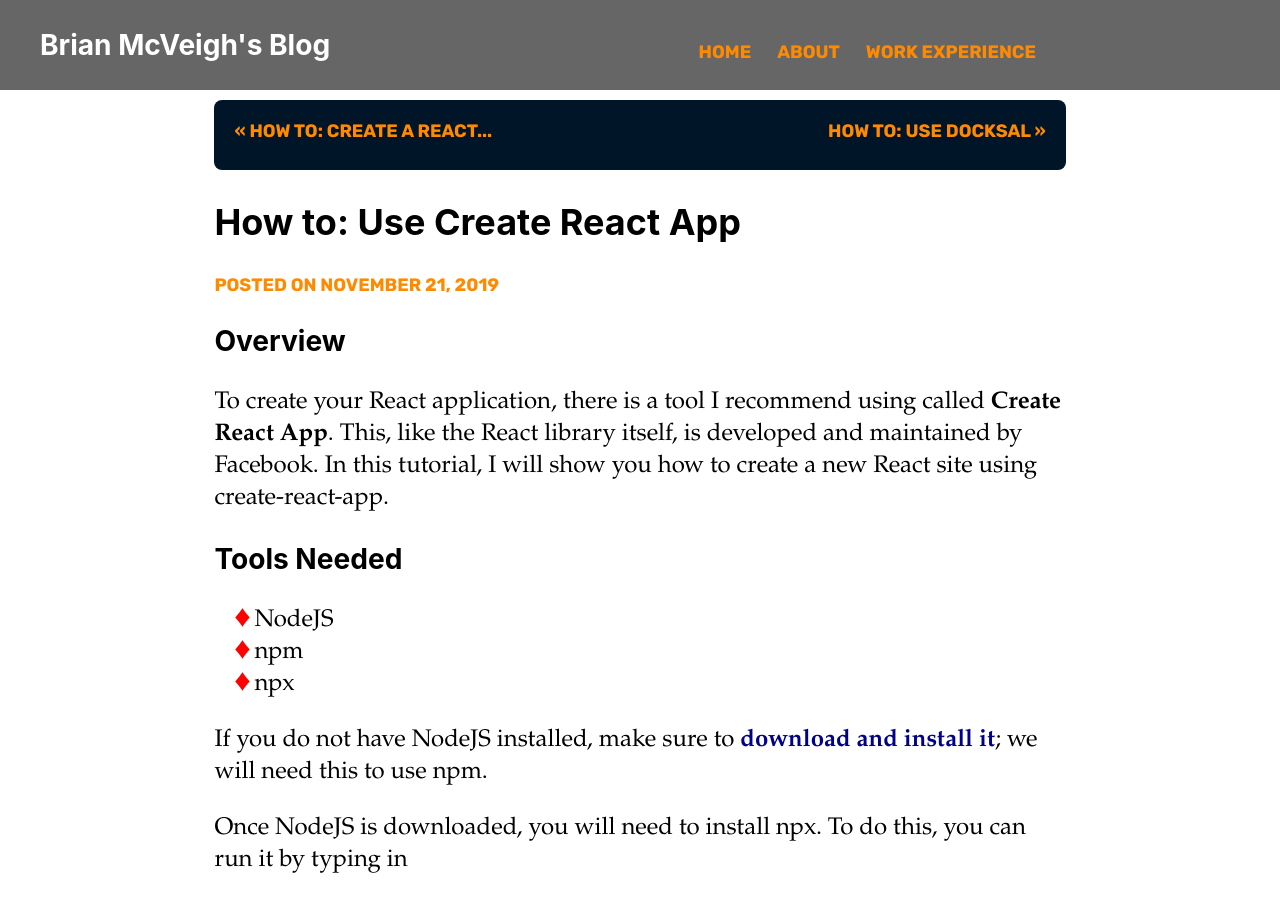
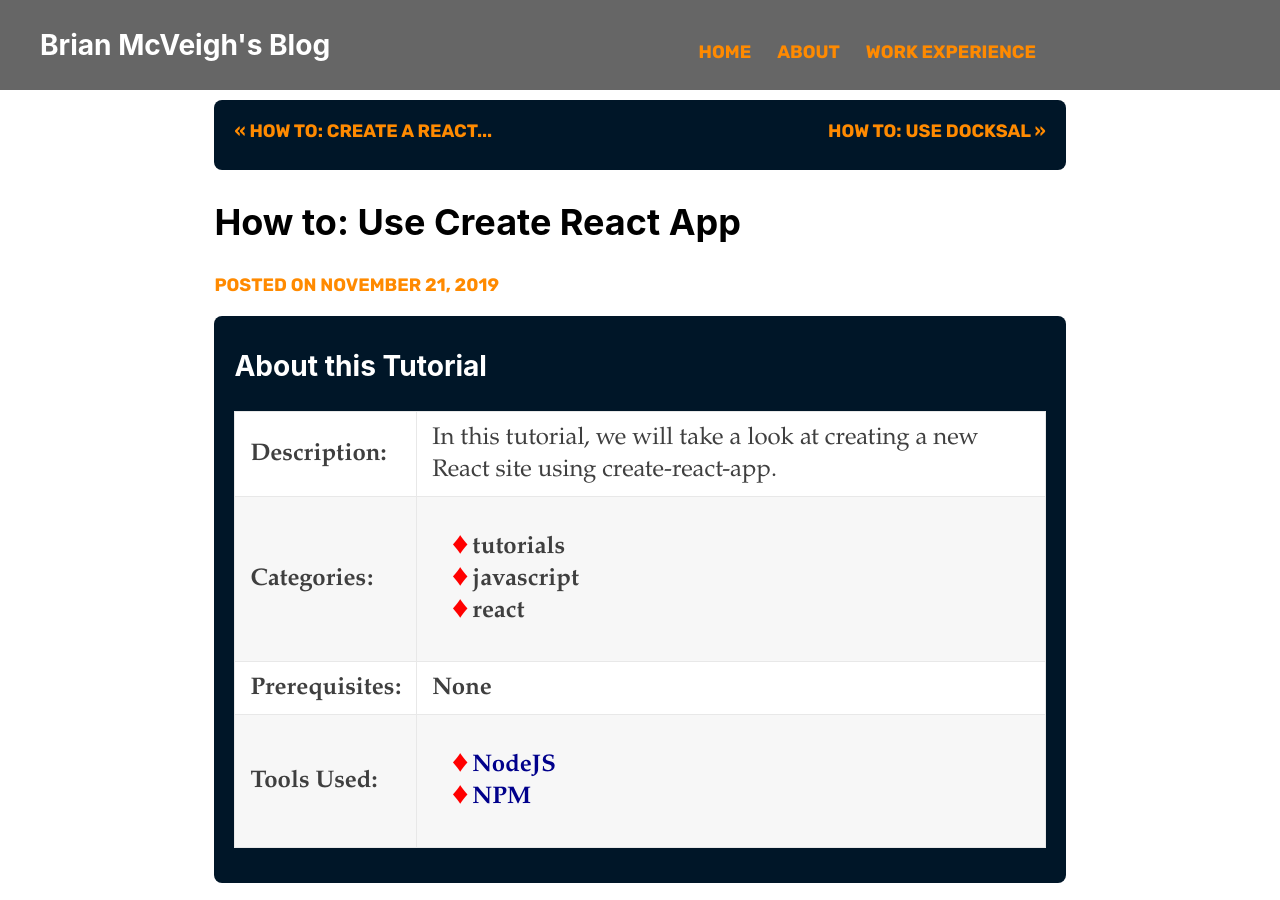
Before and after one commit to bmcveigh/bmcveigh.github.io, a Jekyll site: the page built from _posts/2019-11-21-how-to-use-create-react-app.markdown, in a window 1280 px wide and 900 px high. Built offline with Jekyll 4.4.1, drawn with Linux system fonts in a browser that asks for light colours.

Commit message:
Provide table for displaying tutorial information.

```diff
--- a/_layouts/tutorial.html
+++ b/_layouts/tutorial.html
@@ -32,18 +32,20 @@ layout: default
                     </td>
                 </tr>
             {% endif %}
-            {% if page.prerequisites %}
-                <tr class="row-prerequisites">
-                    <td><strong>Prerequisites:</strong></td>
-                    <td>
+            <tr class="row-prerequisites">
+                <td><strong>Prerequisites:</strong></td>
+                <td>
+                    {% if page.prerequisites %}
                         <ul>
                             {% for prerequisite in page.prerequisites %}
                                 <li><a href="{{ prerequisite.url }}">{{ prerequisite.title }}</a></li>
                             {% endfor %}
                         </ul>
-                    </td>
-                </tr>
-            {% endif %}
+                    {% else %}
+                        <strong>None</strong>
+                    {% endif %}
+                </td>
+            </tr>
             {% if page.tools_used %}
             <tr class="row-tools-used">
                 <td><strong>Tools Used:</strong></td>
--- a/_posts/2019-11-21-how-to-create-custom-component-react.markdown
+++ b/_posts/2019-11-21-how-to-create-custom-component-react.markdown
@@ -3,7 +3,7 @@ layout: tutorial
 title:  "How to: Create a React component."
 date:   2019-11-21 09:54:59 -0500
 categories: tutorials javascript react
-description: In this tutorial, we will take a look at creating a new React app using create-react-app.
+description: In this tutorial, we will take a look at creating a new React component using JSX.
 prerequisites:
 - title: 'How To: Use Create React App'
   url: http://127.0.0.1:4001/tutorials/javascript/react/2019/11/21/how-to-use-create-react-app.html
--- a/_posts/2019-11-21-how-to-use-create-react-app.markdown
+++ b/_posts/2019-11-21-how-to-use-create-react-app.markdown
@@ -1,8 +1,14 @@
 ---
-layout: post
+layout: tutorial
 title:  "How to: Use Create React App"
 date:   2019-11-21 09:53:59 -0500
 categories: tutorials javascript react
+description: In this tutorial, we will take a look at creating a new React site using create-react-app.
+tools_used:
+- title: 'NodeJS'
+  url: '#'
+- title: 'NPM'
+  url: '#'
 ---
 ### Overview
 
@@ -10,12 +16,6 @@ To create your React application, there is a tool I recommend using called
 **Create React App**. This, like the React library itself, is developed and
 maintained by Facebook. In this tutorial, I will show you how to create
 a new React site using create-react-app.
-
-### Tools Needed
-
-* NodeJS
-* npm
-* npx
 
 If you do not have NodeJS installed, make sure to [download and install it](https://nodejs.org/en/download/);
 we will need this to use npm.
```
